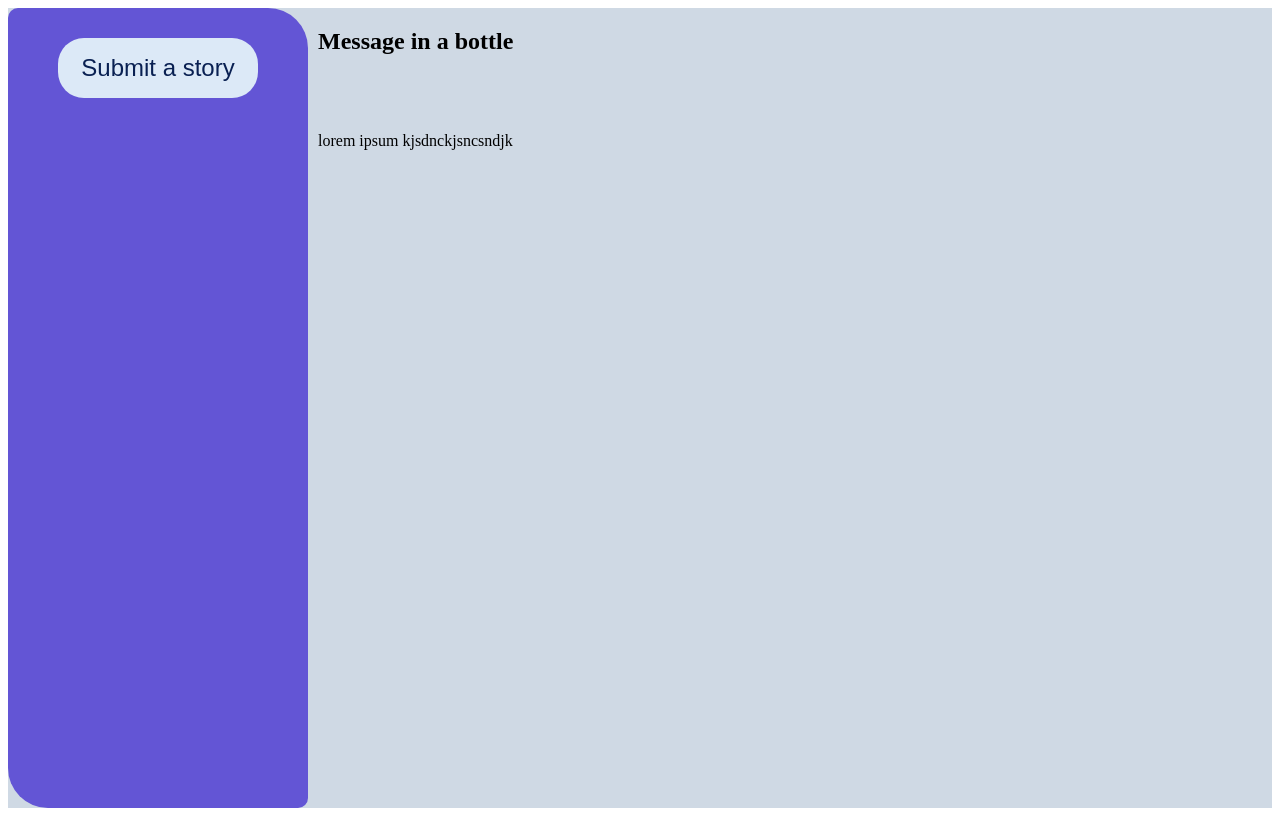
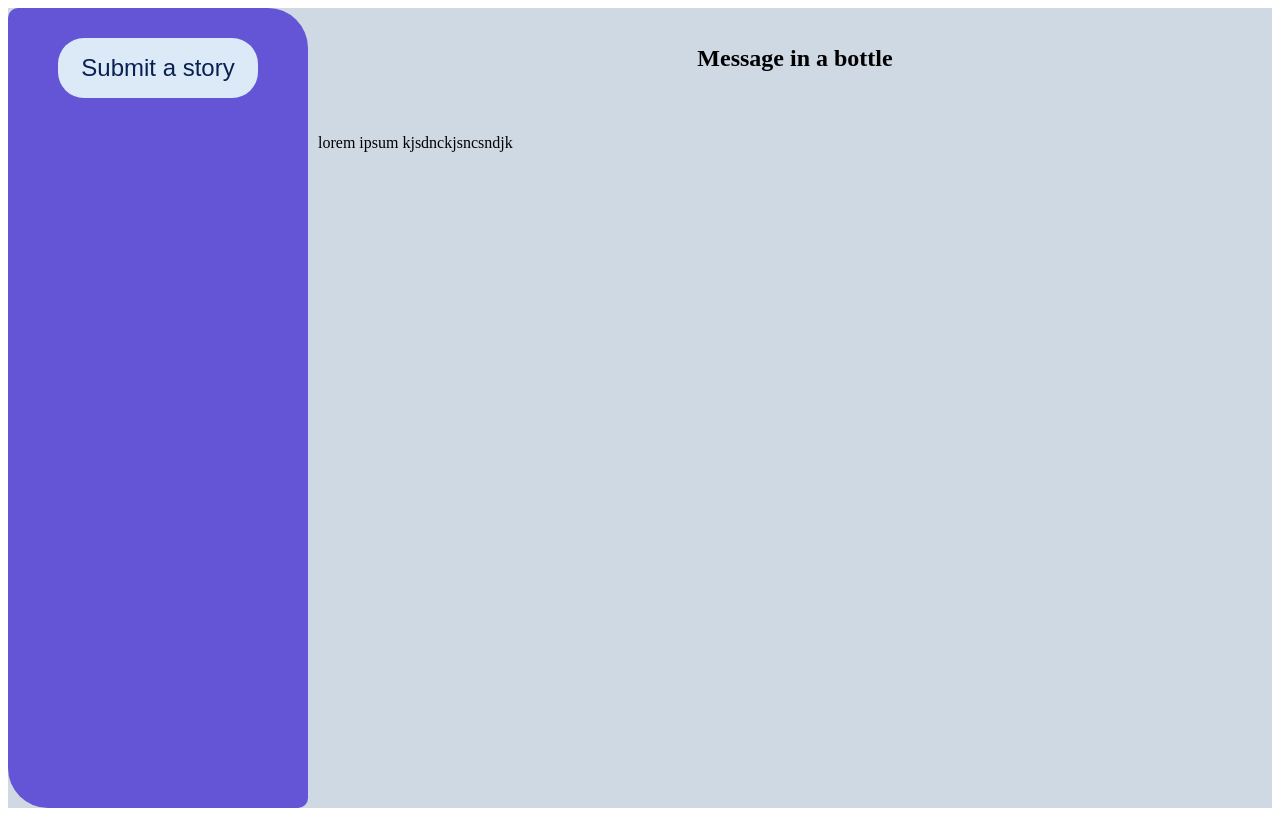
Before and after one commit to MIBFB-COLLAB/MESSAGE-IN-A-BOTTLE, a React (Create React App) app: page / in a window 1280 px wide. Built offline with nearby package versions, Linux system fonts and the light colour scheme.

Commit message:
add flexbox for Header component

```diff
--- a/src/Components/Header/Header.css
+++ b/src/Components/Header/Header.css
@@ -1,3 +1,9 @@
 .Header {
     grid-area: Header;
+    height: 100px;
+    display: flex;
+    flex-direction: row;
+    align-content: center;
+    justify-content: center;
+    align-items: center;
 }
```
